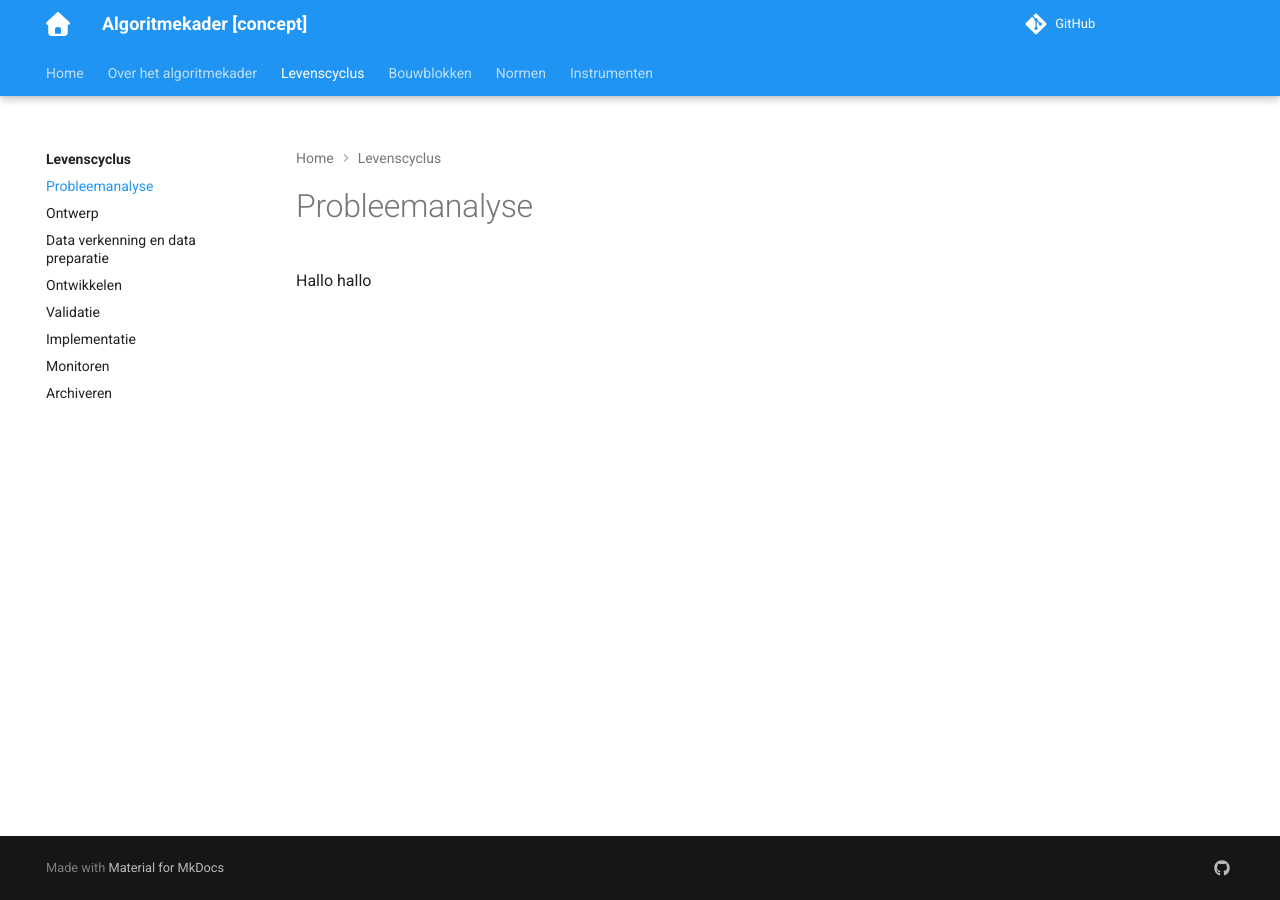
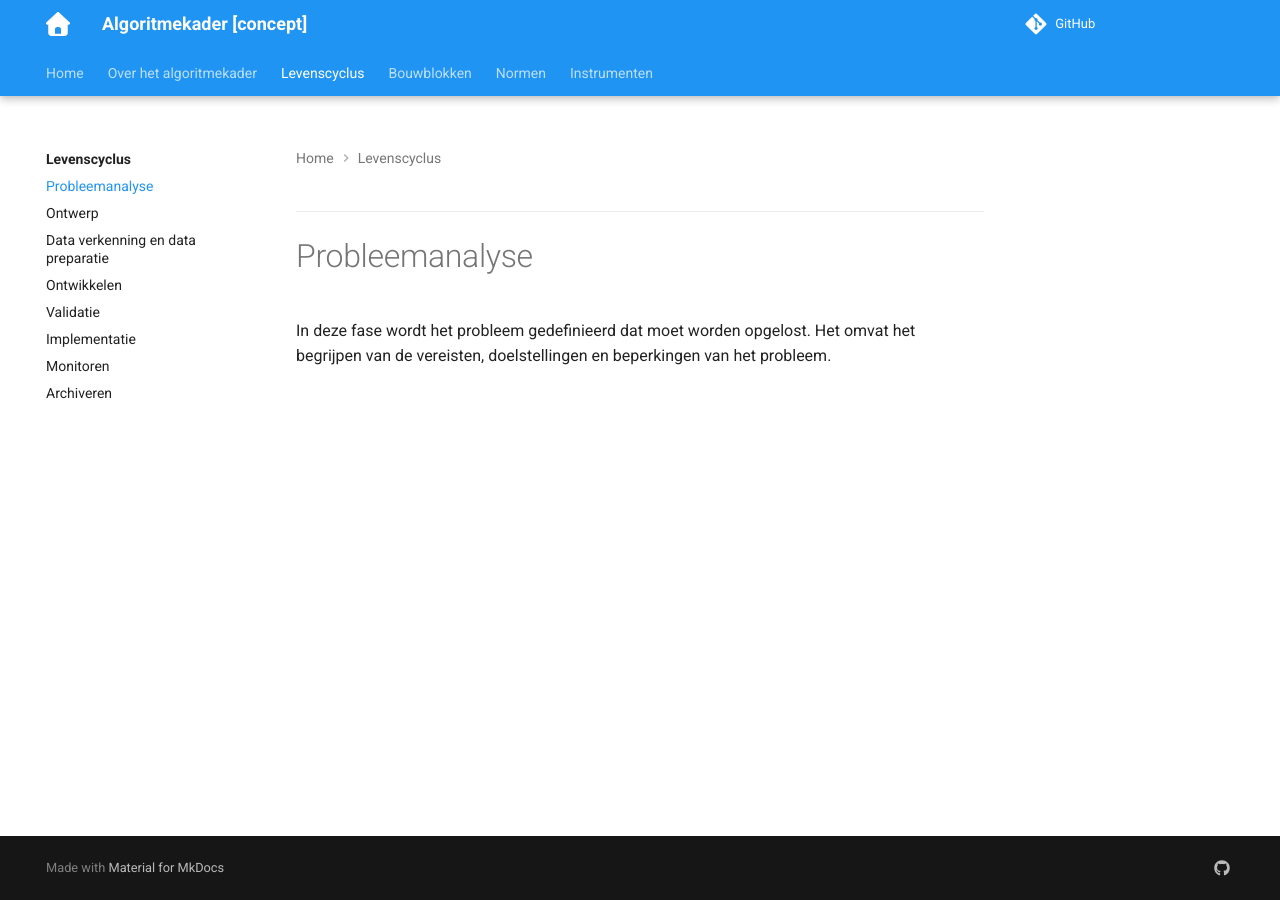
Before and after one commit to ruthkoole/algoritmekader-test, an MkDocs documentation site: the page built from docs/levenscyclus/probleemanalyse.md, in a window 1280 px wide. Built offline with MkDocs 1.6.1 and Material for MkDocs 9.7.7, drawn with Linux system fonts in a browser that asks for light colours; comment, search, counter and statistics services are not loaded.

Commit message:
Update probleemanalyse.md

```diff
--- a/docs/levenscyclus/probleemanalyse.md
+++ b/docs/levenscyclus/probleemanalyse.md
@@ -1,6 +1,3 @@
 ---
-title: Probleemanalyse
-summary: hier staat een korte samenvatting over dit onderwerp
----
-
-Hallo hallo
+# Probleemanalyse
+In deze fase wordt het probleem gedefinieerd dat moet worden opgelost. Het omvat het begrijpen van de vereisten, doelstellingen en beperkingen van het probleem.
```
